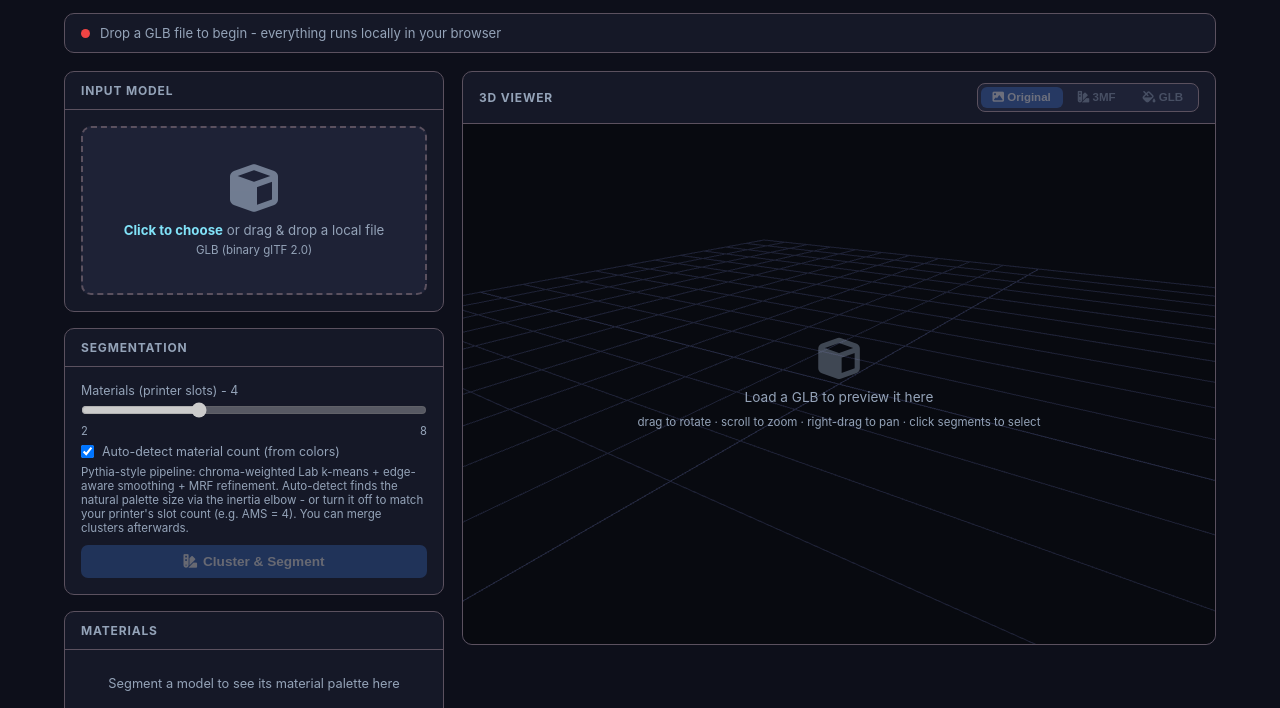
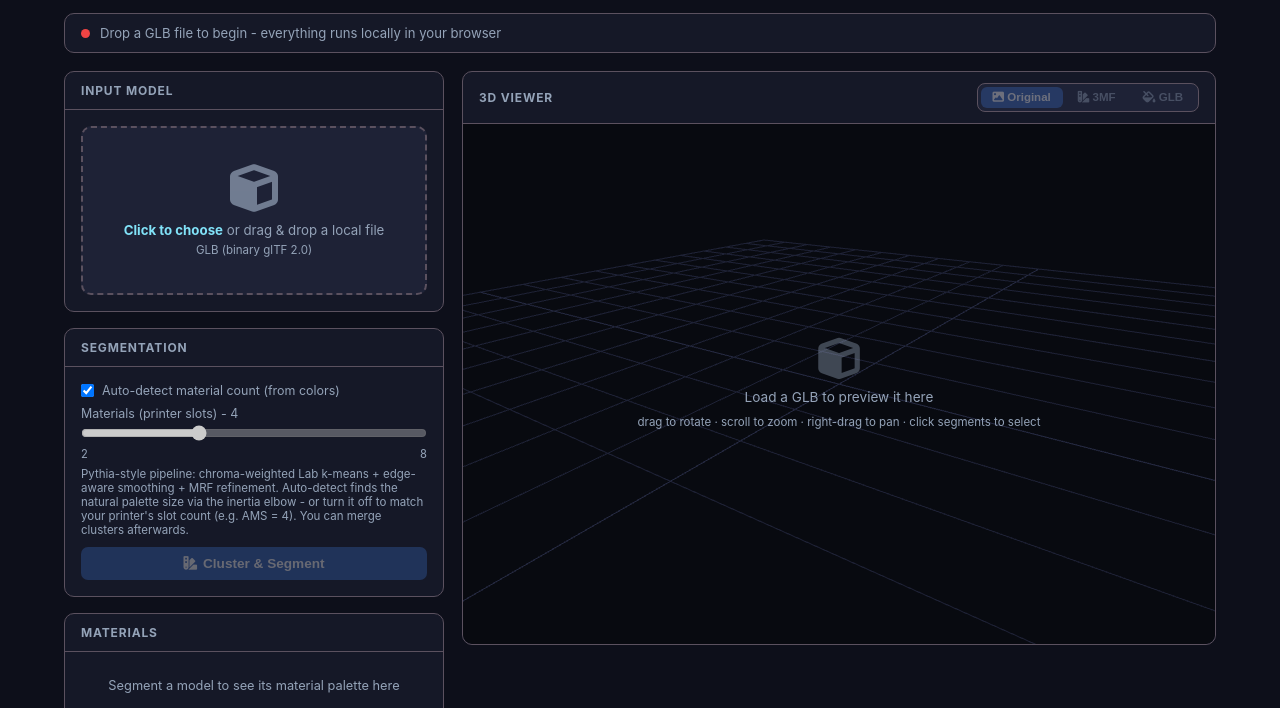
Before and after one commit to tejaswigowda/3mf-webCLI, a website: page docs/index.html in a window 1280 px wide. Shown: the part 64-772 px from the top of the page. Drawn offline with nearby package versions, Linux system fonts and the light colour scheme.

Commit message:
Segmentation UI: auto-detect checkbox above slider; slider disabled when auto; sync slider to detected/final count

```diff
--- a/docs/app.js
+++ b/docs/app.js
@@ -215,6 +215,10 @@ class App {
       this.state.materialColors = result.centroids;
       this.state.faceAssignments = result.assignments;
       const finalK = result.centroids.length;
+
+      // Keep the slider in sync with the actual cluster count
+      $('matCount').value = Math.min(8, Math.max(2, finalK));
+      $('matCountVal').textContent = finalK;
 
       // Swatches (clickable - selects the segment in the 3D viewer)
       this._selectedSegment = null;
--- a/docs/index.html
+++ b/docs/index.html
@@ -214,7 +214,12 @@
       <div class="card">
         <div class="card-header">Segmentation</div>
         <div class="card-body">
-          <div class="form-row">
+          <label class="lbl" style="display:flex;align-items:center;gap:8px;cursor:pointer">
+            <input type="checkbox" id="autoDetect" checked
+                   onchange="document.getElementById('matCount').disabled=this.checked">
+            Auto-detect material count (from colors)
+          </label>
+          <div class="form-row" style="margin-top:8px">
             <div class="form-group">
               <label class="lbl">Materials (printer slots) - <span id="matCountVal">4</span></label>
               <input type="range" id="matCount" min="2" max="8" step="1" value="4" disabled
@@ -222,11 +227,6 @@
               <div class="time-val" style="display:flex;justify-content:space-between;color:var(--muted);font-size:.7rem"><span>2</span><span>8</span></div>
             </div>
           </div>
-          <label class="lbl" style="display:flex;align-items:center;gap:8px;cursor:pointer;margin-top:6px">
-            <input type="checkbox" id="autoDetect" checked
-                   onchange="document.getElementById('matCount').disabled=this.checked">
-            Auto-detect material count (from colors)
-          </label>
 <p class="hint">Pythia-style pipeline: chroma-weighted Lab k-means + edge-aware smoothing + MRF refinement. Auto-detect finds the natural palette size via the inertia elbow - or turn it off to match your printer's slot count (e.g. AMS = 4). You can merge clusters afterwards.</p>
 
           <div class="progress-wrap hidden" id="progWrap">
```
